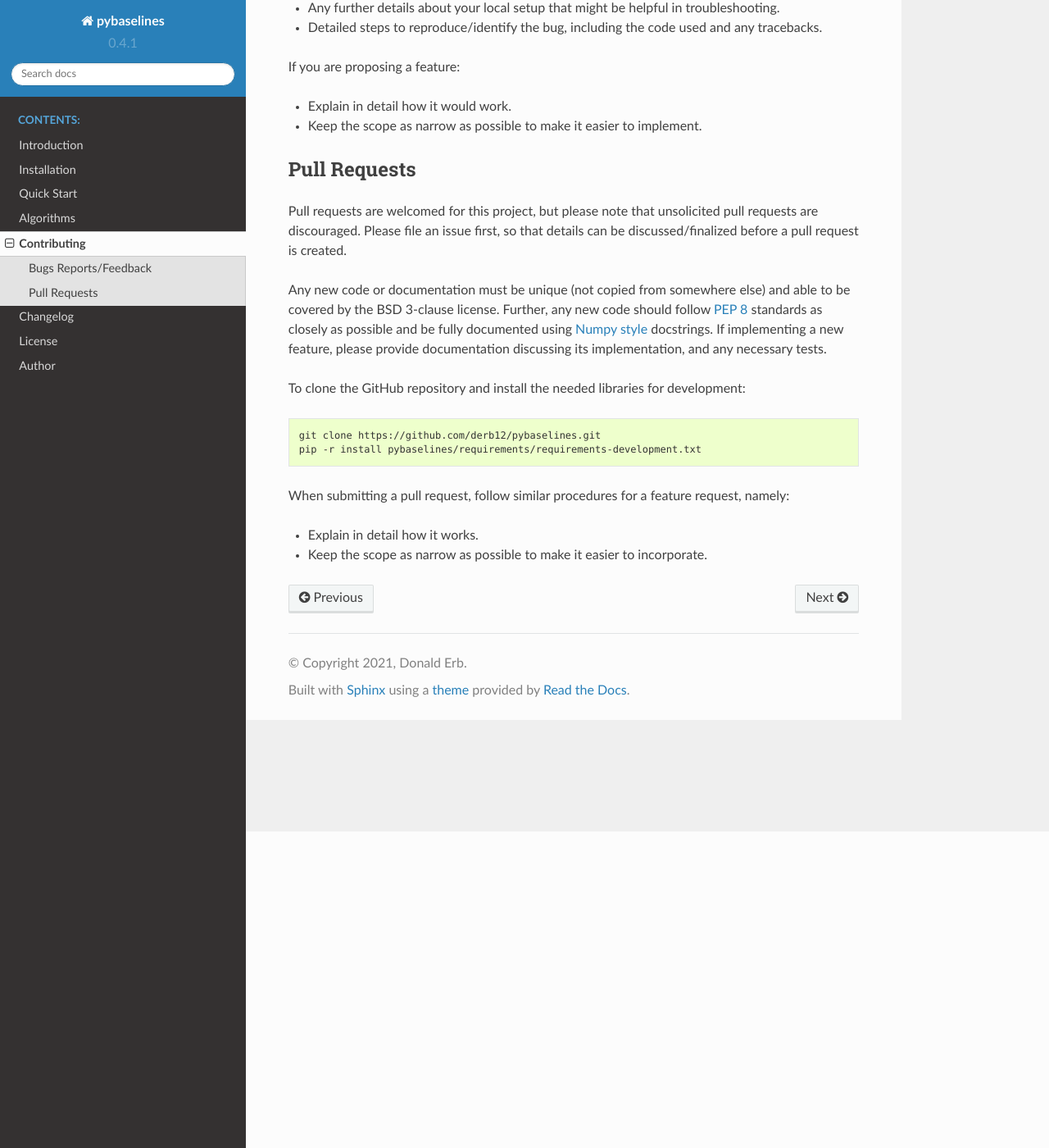
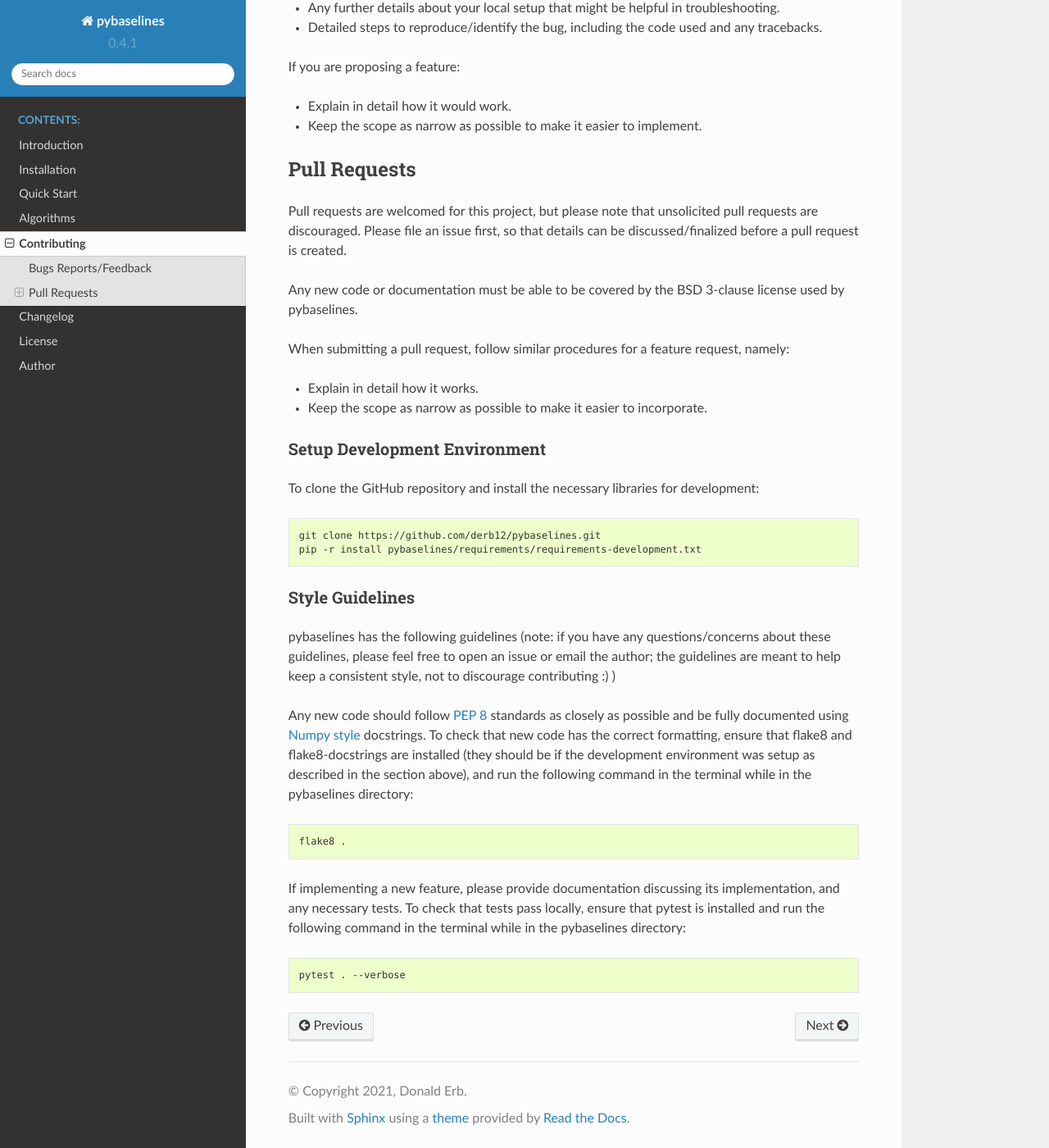
Before and after one commit to derb12/pybaselines, a Sphinx documentation site: the page built from docs/contributing.rst, in a window 1280 px wide and 1400 px high, scrolled down 386 px. Shown: the whole window at 82% size. Built offline with Sphinx 7.4.7 and the Read the Docs theme 2.0.0, drawn with Linux system fonts in a browser that asks for light colours; pages that are not in the unit, such as notebooks, are missing from menus.

Commit message:
DOCS: Update installation and contributing guidelines
Made the installation instructions less detailed in the readme and more detailed in the documentation. Made the contributing guidelines easier to follow, and added helpful details in the pull request template.

```diff
--- a/docs/contributing.rst
+++ b/docs/contributing.rst
@@ -27,15 +27,18 @@ Pull requests are welcomed for this project, but please note that
 unsolicited pull requests are discouraged. Please file an issue first,
 so that details can be discussed/finalized before a pull request is created.
 
-Any new code or documentation must be unique (not copied from somewhere else)
-and able to be covered by the BSD 3-clause license. Further, any new code should
-follow `PEP 8 <https://www.python.org/dev/peps/pep-0008>`_ standards as closely
-as possible and be fully documented using
-`Numpy style <https://numpydoc.readthedocs.io/en/latest/format.html#docstring-standard>`_
-docstrings. If implementing a new feature, please provide documentation discussing its
-implementation, and any necessary tests.
+Any new code or documentation must be able to be covered by the BSD 3-clause license
+used by pybaselines.
 
-To clone the GitHub repository and install the needed libraries for development:
+When submitting a pull request, follow similar procedures for a feature request, namely:
+
+* Explain in detail how it works.
+* Keep the scope as narrow as possible to make it easier to incorporate.
+
+Setup Development Environment
+^^^^^^^^^^^^^^^^^^^^^^^^^^^^^
+
+To clone the GitHub repository and install the necessary libraries for development:
 
 .. code-block:: console
 
@@ -43,7 +46,30 @@ To clone the GitHub repository and install the needed libraries for development:
     pip -r install pybaselines/requirements/requirements-development.txt
 
 
-When submitting a pull request, follow similar procedures for a feature request, namely:
+Style Guidelines
+^^^^^^^^^^^^^^^^
 
-* Explain in detail how it works.
-* Keep the scope as narrow as possible to make it easier to incorporate.
+pybaselines has the following guidelines (note: if you have any questions/concerns about
+these guidelines, please feel free to open an issue or email the author; the guidelines
+are meant to help keep a consistent style, not to discourage contributing :) )
+
+Any new code should follow `PEP 8 <https://www.python.org/dev/peps/pep-0008>`_ standards
+as closely as possible and be fully documented using
+`Numpy style <https://numpydoc.readthedocs.io/en/latest/format.html#docstring-standard>`_
+docstrings. To check that new code has the correct formatting, ensure that flake8 and
+flake8-docstrings are installed (they should be if the development environment was setup
+as described in the section above), and run the following command in the terminal while in
+the pybaselines directory:
+
+.. code-block:: console
+
+    flake8 .
+
+If implementing a new feature, please provide documentation discussing its
+implementation, and any necessary tests. To check that tests pass locally, ensure
+that pytest is installed and run the following command in the terminal while in the
+pybaselines directory:
+
+.. code-block:: console
+
+    pytest . --verbose
```
Also changed, not shown: README.rst (+24 -26 lines), docs/installation.rst (+14 -4 lines), .github/PULL_REQUEST_TEMPLATE.md.
